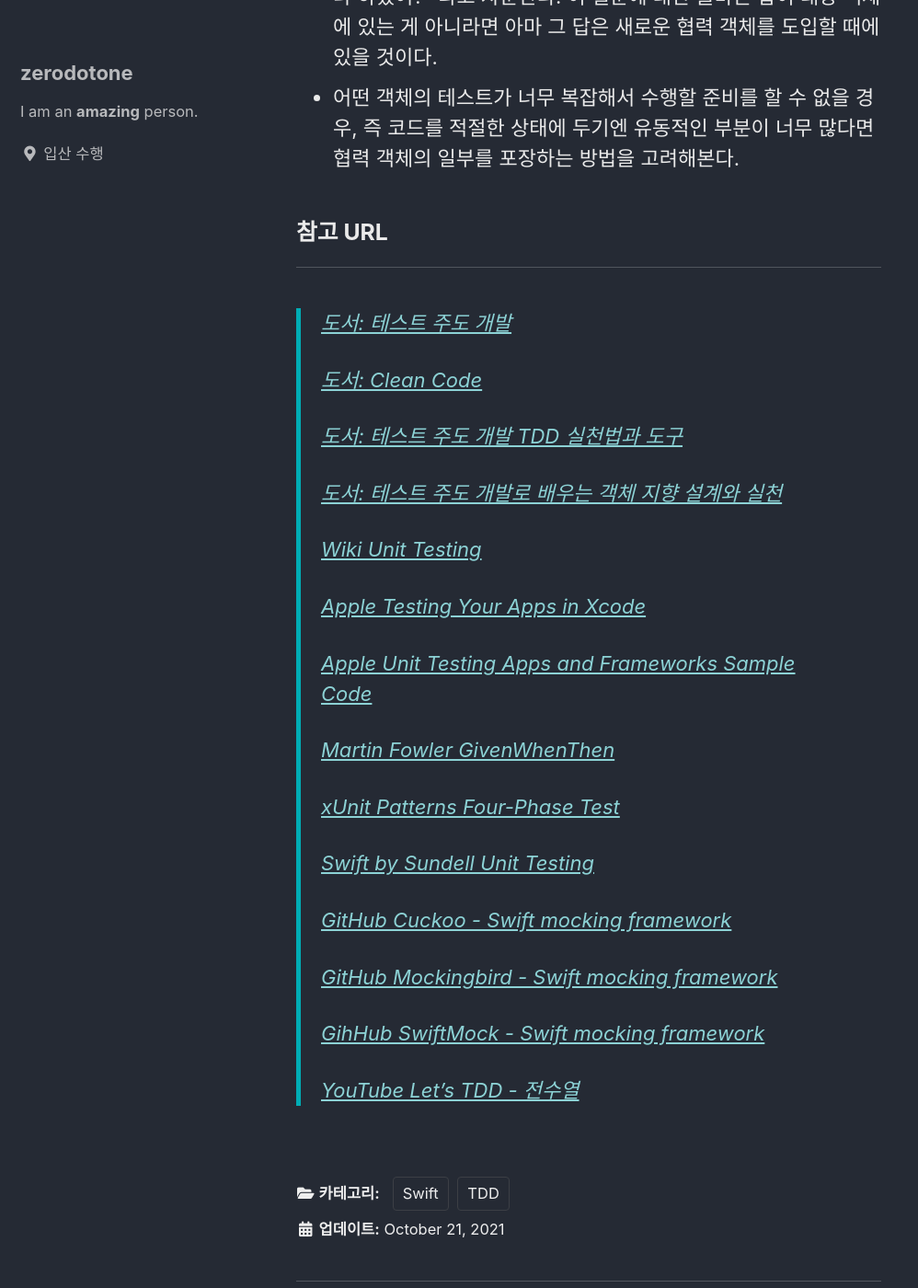
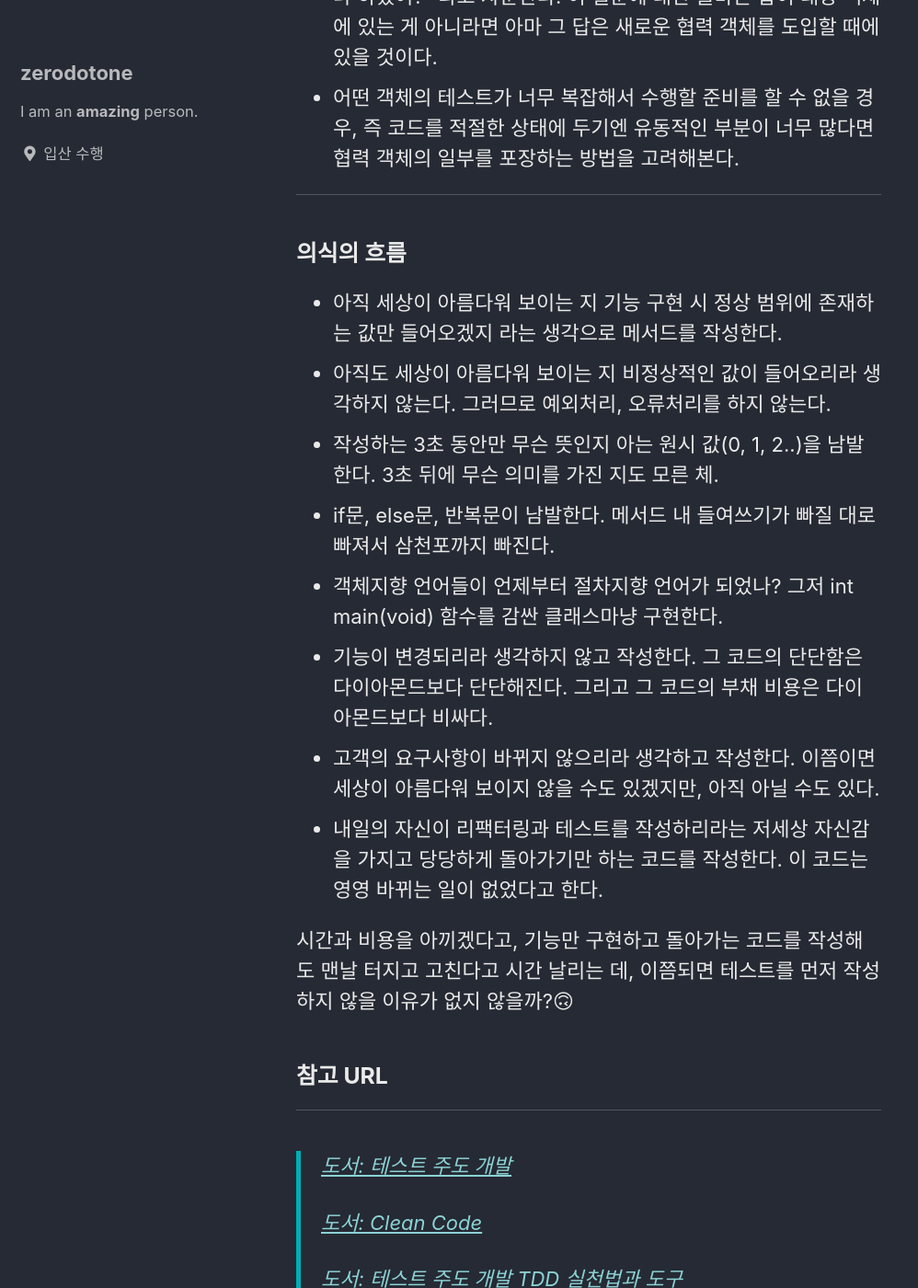
Before and after one commit to zdodev/zdodev.github.io, a Jekyll site: the page built from _posts/2021-10-18-Test-Driven-Development.md, in a window 1280 px wide and 1400 px high, scrolled down 7588 px. Shown: the whole window at 92% size, without its empty margins (0-998 px from the left). Built offline with Jekyll 4.4.1, drawn with Linux system fonts in a browser that asks for light colours; cached includes are drawn as plain includes; comment, search, counter and statistics services are not loaded; some of the changed text lies outside the part shown.

Commit message:
✍️: 의식의 흐름

```diff
--- a/_posts/2021-10-18-Test-Driven-Development.md
+++ b/_posts/2021-10-18-Test-Driven-Development.md
@@ -3,7 +3,7 @@ title: "Test Driven Development, 테스트 주도 개발"
 categories:
   - Swift
   - TDD
-last_modified_at: 2021-10-21 23:00:00
+last_modified_at: 2021-10-28 02:30:00
 toc: true #Table of Contents
 comments: true
 
@@ -158,6 +158,21 @@ Mock 프레임워크는 동적으로 Mock 객체를 만들어주는 프레임워
 - 테스트를 작성할 때 우리는 "이게 동작한다고 해서 누가 알아주기나 하겠어?" 라고 자문한다. 이 질문에 대한 올바른 답이 대상 객체에 있는 게 아니라면 아마 그 답은 새로운 협력 객체를 도입할 때에 있을 것이다.
 - 어떤 객체의 테스트가 너무 복잡해서 수행할 준비를 할 수 없을 경우, 즉 코드를 적절한 상태에 두기엔 유동적인 부분이 너무 많다면 협력 객체의 일부를 포장하는 방법을 고려해본다.
 
+---
+
+### 의식의 흐름
+
+- 아직 세상이 아름다워 보이는 지 기능 구현 시 정상 범위에 존재하는 값만 들어오겠지 라는 생각으로 메서드를 작성한다.
+- 아직도 세상이 아름다워 보이는 지 비정상적인 값이 들어오리라 생각하지 않는다. 그러므로 예외처리, 오류처리를 하지 않는다.
+- 작성하는 3초 동안만 무슨 뜻인지 아는 원시 값(0, 1, 2..)을 남발한다. 3초 뒤에 무슨 의미를 가진 지도 모른 체.
+- if문, else문, 반복문이 남발한다. 메서드 내 들여쓰기가 빠질 대로 빠져서 삼천포까지 빠진다.
+- 객체지향 언어들이 언제부터 절차지향 언어가 되었나? 그저 int main(void) 함수를 감싼 클래스마냥 구현한다.
+- 기능이 변경되리라 생각하지 않고 작성한다. 그 코드의 단단함은 다이아몬드보다 단단해진다. 그리고 그 코드의 부채 비용은 다이아몬드보다 비싸다.
+- 고객의 요구사항이 바뀌지 않으리라 생각하고 작성한다. 이쯤이면 세상이 아름다워 보이지 않을 수도 있겠지만, 아직 아닐 수도 있다.
+- 내일의 자신이 리팩터링과 테스트를 작성하리라는 저세상 자신감을 가지고 당당하게 돌아가기만 하는 코드를 작성한다. 이 코드는 영영 바뀌는 일이 없었다고 한다.
+
+시간과 비용을 아끼겠다고, 기능만 구현하고 돌아가는 코드를 작성해도 맨날 터지고 고친다고 시간 날리는 데, 이쯤되면 테스트를 먼저 작성하지 않을 이유가 없지 않을까?🙃
+
 ### 참고 URL
 
 ---
```
